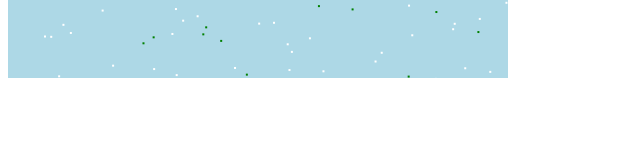
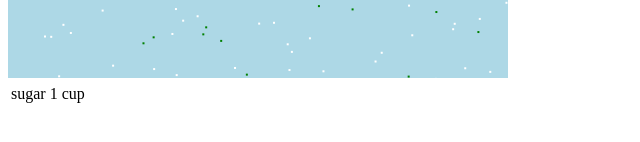
Before and after one commit to objarni/matsedel, a website: page index.html in a window 1280 px wide. Shown: the part 430-572 px from the top of the page, 0-640 px from the left. Drawn offline with Linux system fonts and the light colour scheme.

Commit message:
Define some data types

```diff
--- a/index.html
+++ b/index.html
@@ -6,6 +6,7 @@
 </head>
 <body>
 <canvas style="background:lightblue" id="canvas" width="500" height="500"></canvas>
+<table id="table"></table>
 <script src="index.js"></script>
 </body>
 </html>
--- a/index.js
+++ b/index.js
@@ -4,6 +4,20 @@
     state = initialGerms;
     tick = tickGerms;
     window.requestAnimationFrame(step);
+  };
+  var setIngredients = (ingredients) => () => {
+    ingredients.forEach((ingredient) => {
+      console.log(ingredient);
+      const table = document.getElementById("table");
+      let row = table.insertRow(-1);
+      let c1 = row.insertCell(0);
+      let c2 = row.insertCell(1);
+      let c3 = row.insertCell(2);
+      c1.innerText = ingredient.name;
+      c2.innerText = ingredient.amount;
+      c3.innerText = ingredient.unit;
+    });
+    console.log("hello from setIngredients");
   };
   function render(model) {
     const canvas = document.getElementById("canvas");
@@ -747,8 +761,8 @@
       lifeLeft: germ.lifeLeft - 1 | 0,
       dir: newDir
     };
-    var $21 = germ.lifeLeft === 0;
-    if ($21) {
+    var $23 = germ.lifeLeft === 0;
+    if ($23) {
       return {
         germs: [],
         foods: [g.pos]
@@ -791,6 +805,11 @@
   };
   var random_food = random_pos;
   var main = function __do3() {
+    setIngredients([{
+      name: "sugar",
+      amount: 1,
+      unit: "cup"
+    }])();
     var foods = sequence2(replicate(100)(random_food))();
     var germs = sequence2(replicate(100)(random_germ))();
     return simulate({
```
Also changed, not shown: src/Main.js (+21 -0 lines), 2 other files.
